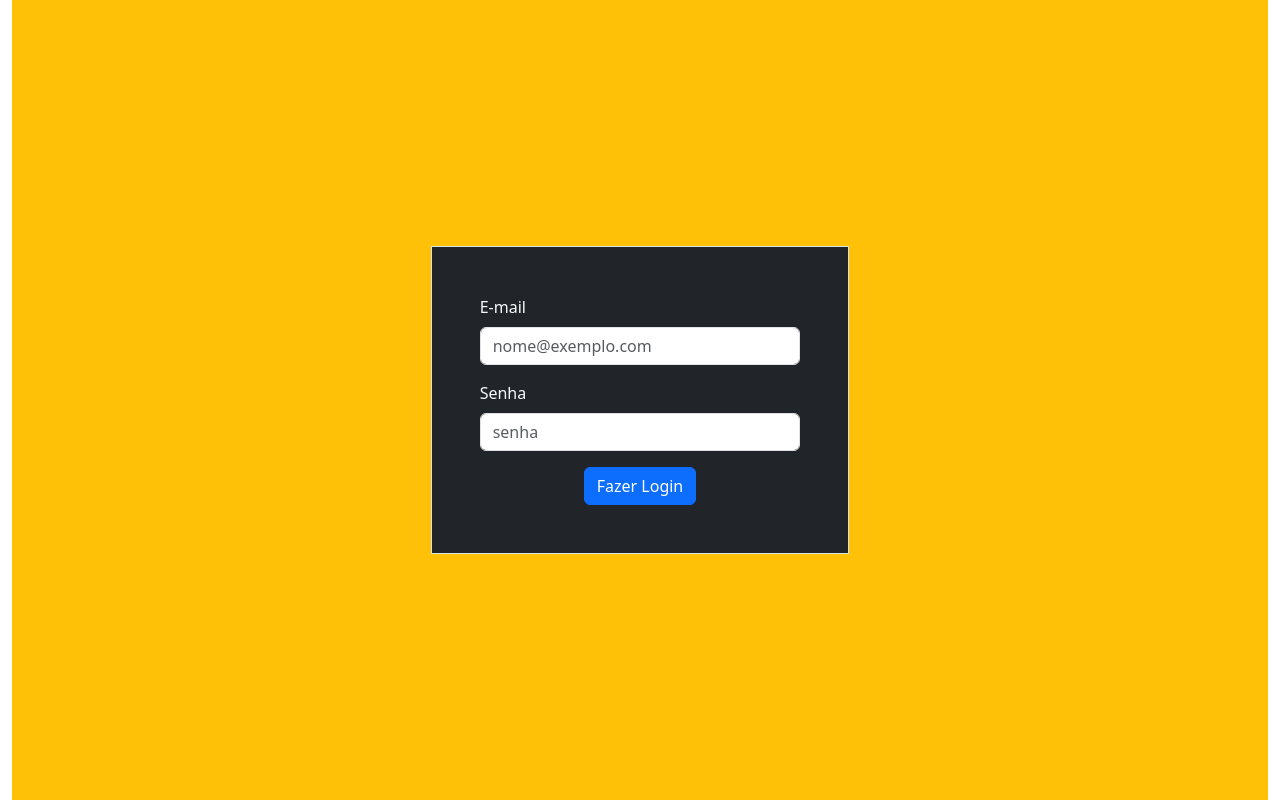
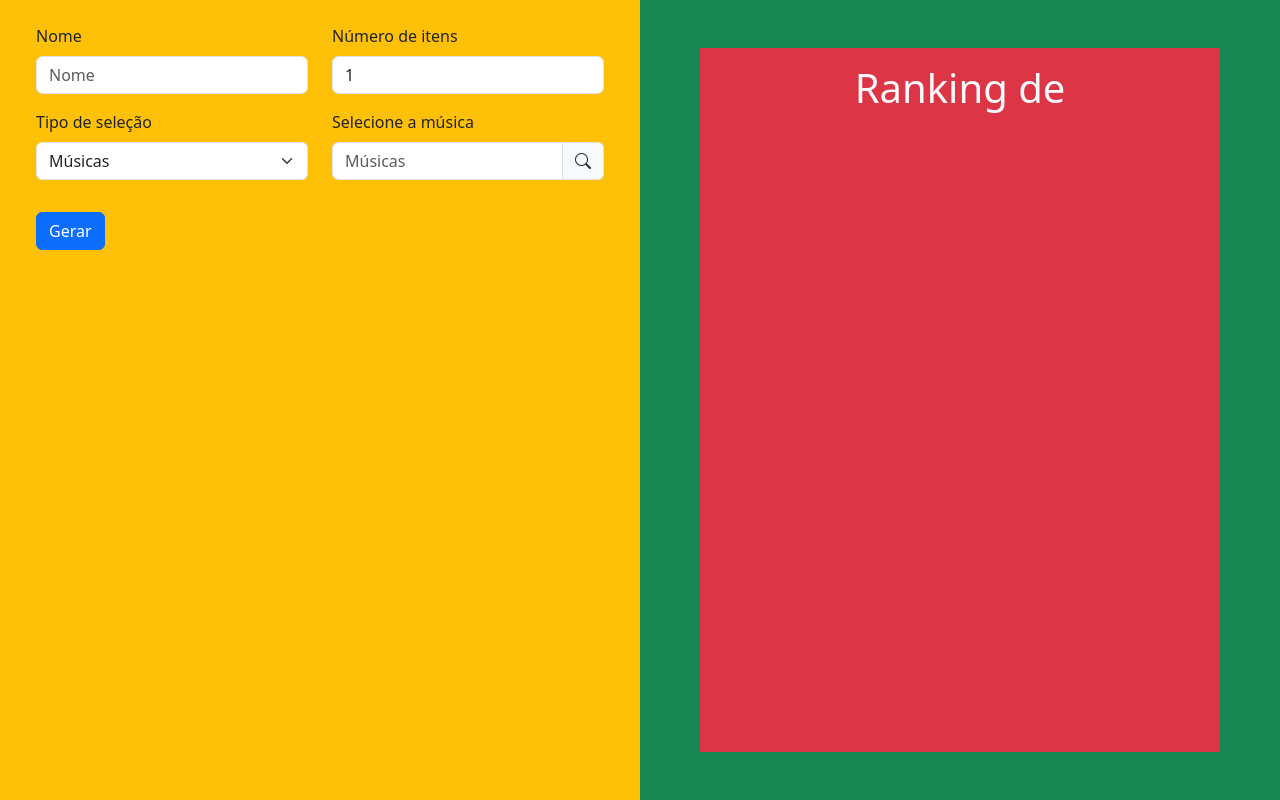
Before and after one commit to adriyear99/rankify, an Angular app: page / in a window 1280 px wide. Built offline with nearby package versions, Linux system fonts and the light colour scheme.

Commit message:
Configuração inicial API last fm

```diff
--- a/package.json
+++ b/package.json
@@ -3,7 +3,7 @@
   "version": "0.0.0",
   "scripts": {
     "ng": "ng",
-    "start": "ng serve",
+    "start": "ng serve --port 4200 -o",
     "build": "ng build",
     "watch": "ng build --watch --configuration development",
     "test": "ng test"
--- a/src/app/app-routing.module.ts
+++ b/src/app/app-routing.module.ts
@@ -4,8 +4,8 @@ import { LoginComponent } from './pages/login/login.component';
 import { MenuComponent } from './pages/menu/menu.component';
 
 const routes: Routes = [
-  { path: '', component: LoginComponent},
-  { path: 'menu', component: MenuComponent}
+  { path: 'login', component: LoginComponent},
+  { path: '', component: MenuComponent}
 ];
 
 @NgModule({
--- a/src/app/app.module.ts
+++ b/src/app/app.module.ts
@@ -9,6 +9,7 @@ import { LoginComponent } from './pages/login/login.component';
 import {HttpClientModule} from '@angular/common/http';
 import { FormsModule } from '@angular/forms';
 import { MenuComponent } from './pages/menu/menu.component';
+import { CommonModule } from '@angular/common';
 
 @NgModule({
   declarations: [
@@ -22,7 +23,8 @@ import { MenuComponent } from './pages/menu/menu.component';
     BrowserModule,
     HttpClientModule,
     AppRoutingModule,
-    FormsModule
+    FormsModule,
+    CommonModule
   ],
   providers: [],
   bootstrap: [AppComponent]
--- a/src/app/pages/login/login.component.ts
+++ b/src/app/pages/login/login.component.ts
@@ -2,6 +2,7 @@ import { Component, OnInit } from '@angular/core';
 import { Usuario } from 'src/app/models/usuario';
 import { LoginService } from 'src/app/services/login.service';
 import { Router } from '@angular/router';
+import { LastFmService } from 'src/app/services/last-fm.service';
 
 @Component({
   selector: 'app-login',
@@ -10,8 +11,14 @@ import { Router } from '@angular/router';
 })
 export class LoginComponent implements OnInit {
 
+  token: string = '';
+
+  apiKey: string = '5f8eea4329c344c4a028ca6a965d3ef7';
+  urlBase: string = 'localhost:4200';
+
   constructor(
     private loginService: LoginService,
+    private lastFmService: LastFmService,
     private router: Router
   ) {}
 
@@ -25,17 +32,16 @@ export class LoginComponent implements OnInit {
 
   logar() {
     console.log(this.login);
-
     this.router.navigate(['/menu']);
-
-    // this.loginService.logar(this.login).subscribe(
-    //   (data) => {
-    //     console.log(data);
-    //   },
-    //   (error) => {
-    //     console.log(error);
-    //   }
-    // )
+    this.lastFmService.autorizar().subscribe({
+      next: (data) => {
+        console.log(data);
+        // this.token = data;
+      },
+      error: (error) => {
+        console.log(error);
+      }
+    });
   }
 
 }
--- a/src/app/pages/menu/menu.component.html
+++ b/src/app/pages/menu/menu.component.html
@@ -1 +1,74 @@
-<p>menu works!</p>
+<div class="row vh-100">
+    <div class="col-12 col-md-6 bg-warning">
+        <div class="vh-100 p-4">
+            <form>
+                <div class="row">
+                    <div class="col-12 col-md-6 mb-3">
+                        <label for="nome" class="form-label">Nome</label>
+                        <input type="text" class="form-control" id="nome" name="nome" placeholder="Nome" [(ngModel)]="nome">
+                    </div>
+                    <div class="col-12 col-md-6 mb-3">
+                        <label for="numeroItens" class="form-label">Número de itens</label>
+                        <input type="number" class="form-control" id="numeroItens" name="numeroItens" placeholder="Itens" min="1" max="10" [(ngModel)]="numeroItens" (ngModelChange)="checkNumberLimit()">
+                    </div>
+                    <div class="col-12 col-md-6 mb-3">
+                        <label for="select" class="form-label">Tipo de seleção</label>
+                        <select class="form-select" id="select" name="select" [(ngModel)]="categoriaSelecionada" (ngModelChange)="checkCategoria()">
+                            <option [ngValue]=0 selected hidden>Músicas</option>
+                            <option *ngFor="let cat of categorias" [ngValue]="cat.id">
+                                {{cat.nome}}
+                            </option>
+                        </select>
+                    </div>
+                    <div class="col-12 col-md-6 mb-3">
+                        <label for="busca" class="form-label">
+                            Selecione {{genero}}{{numero}} {{categoria}}{{numero}}
+                        </label>
+                        <div class="input-group mb-3">
+                            <input id="busca" name="busca" type="text" class="form-control" placeholder="{{format(categoria)}}" [(ngModel)]="stringBusca">
+                            <span class="input-group-text" (click)="buscar()" data-bs-toggle="modal" data-bs-target="#modal">
+                                <i class="bi bi-search"></i>
+                            </span>
+                        </div>
+                    </div>
+                    <div class="col-12 col-md-6">
+                        <button type="button" class="btn btn-primary" (click)="gerarTemplate()">
+                            Gerar
+                        </button>
+                    </div>
+                </div>
+            </form>
+        </div>
+    </div>
+    <div class="col-12 col-md-6 bg-success">
+        <div class="p-5 h-100 d-flex align-items-center justify-content-center">
+            <div class="bg-danger h-100 col-12 p-3 text-light">
+                <h1 class="text-center">Ranking de {{nome}}</h1>
+                <!-- <ul>
+                    <li *ngFor="let item of lista" class="mb-3">{{item.nome}}</li>
+                </ul> -->
+            </div>
+        </div>
+    </div>
+</div>
+
+<div class="modal" tabindex="-1" id="modal">
+    <div class="modal-dialog">
+        <div class="modal-content">
+            <div class="modal-header">
+                <h5 class="modal-title">Search for tracks</h5>
+                <button type="button" class="btn-close" data-bs-dismiss="modal" aria-label="Close"></button>
+            </div>
+            <div class="modal-body">
+                <p *ngIf="resultados.length == 0; else showResults">No results</p>
+                <ng-template #showResults>
+                    <p *ngFor="let res of resultados">{{res.artist}} - {{res.name}}</p>
+                </ng-template>
+            </div>
+            <div class="modal-footer">
+                <button type="button" class="btn btn-secondary" data-bs-dismiss="modal">Close</button>
+                <button type="button" class="btn btn-primary">Search</button>
+            </div>
+        </div>
+    </div>
+</div>
--- a/src/app/pages/menu/menu.component.ts
+++ b/src/app/pages/menu/menu.component.ts
@@ -1,4 +1,5 @@
 import { Component, OnInit } from '@angular/core';
+import { LastFmService } from 'src/app/services/last-fm.service';
 
 @Component({
   selector: 'app-menu',
@@ -7,9 +8,126 @@ import { Component, OnInit } from '@angular/core';
 })
 export class MenuComponent implements OnInit {
 
-  constructor() { }
+  categorias: any = [
+    {id: 1, nome: 'Músicas'},
+    {id: 2, nome: 'Álbuns'},
+    {id: 3, nome: 'Artistas'}
+  ];
+
+  nome: string = '';
+  numeroItens: number = 1;
+  categoriaSelecionada: number = 0;
+  categoria: string = 'música';
+  genero: string = 'a';
+  numero: string = '';
+  stringBusca: string = '';
+  resultados: any[] = [];
+
+  lista: any[] = [];
+
+  constructor(private lastFmService: LastFmService) { }
 
   ngOnInit(): void {
   }
 
+  checkNumberLimit() {
+    if(this.numeroItens < 1) {
+      this.numeroItens = 1;
+    } else if(this.numeroItens == 1) {
+      if(this.categoriaSelecionada == 2) {
+        this.categoria = 'álbum';
+      }
+      this.numero = ''
+    } else if(this.numeroItens > 1 && this.numeroItens <= 10) {
+      if(this.categoriaSelecionada == 2) {
+        this.categoria = 'álbun';
+      }
+      this.numero = 's';
+    } else {
+      this.numeroItens = 10;
+    }
+  }
+
+  checkCategoria() {
+    switch(this.categoriaSelecionada) {
+      case 1:
+        this.genero = 'a';
+        this.categoria = 'música';
+        break
+      case 2:
+        this.genero = 'o';
+        this.categoria = this.numeroItens == 1 ? 'álbum' : 'álbun';
+        break
+      case 3:
+        this.genero = 'o';
+        this.categoria = 'artista';
+        break
+      default:
+        this.categoria = 'música'
+    }
+  }
+
+  gerarTemplate() {
+    this.lista = new Array(this.numeroItens);
+  }
+
+  format(text: string) {
+    if(text == 'álbum') {
+      text = 'álbun';
+    }
+    return text.charAt(0).toUpperCase() + text.slice(1) + 's';
+  }
+
+  buscar() {
+    switch(this.categoriaSelecionada) {
+      case 1:
+        this.getSongs();
+        break
+      case 2:
+        this.getAlbums();
+        break
+      case 3:
+        this.getArtists();
+        break
+      default:
+        this.getSongs();
+    }
+  }
+
+  getSongs() {
+    this.lastFmService.buscarMusicas(this.stringBusca).subscribe({
+      next: (data: any) => {
+        this.resultados = data.results.trackmatches.track;
+        console.log(this.resultados);
+      },
+      error: (error) => {
+        console.log(error);
+      }
+    })
+  }
+
+  getAlbums() {
+    this.lastFmService.buscarAlbuns(this.stringBusca).subscribe({
+      next: (data: any) => {
+        this.resultados = data.results.albummatches.album;
+        console.log(this.resultados);
+      },
+      error: (error) => {
+        console.log(error);
+      }
+    })
+  }
+
+  getArtists() {
+    this.lastFmService.buscarArtistas(this.stringBusca).subscribe({
+      next: (data: any) => {
+        this.resultados = data.results.artistmatches.artist;
+        console.log(this.resultados);
+      },
+      error: (error) => {
+        console.log(error);
+      }
+    })
+  }
+
 }
--- /dev/null
+++ b/src/app/services/last-fm.service.ts
@@ -0,0 +1,57 @@
+import { HttpClient, HttpParams } from "@angular/common/http";
+import { Injectable } from "@angular/core";
+import * as shared from "./shared.service";
+
+@Injectable({providedIn: 'root'})
+export class LastFmService {
+
+    apiKey: string = '5f8eea4329c344c4a028ca6a965d3ef7';
+    urlBase: string = 'localhost:4200';
+    urlBaseLastFm: string = 'https://ws.audioscrobbler.com/2.0';
+
+    constructor(
+        private http: HttpClient
+    ) {}
+
+    autorizar() {
+        return this.http.get(`http://www.last.fm/api/auth/?api_key=${this.apiKey}=${this.urlBase}`);
+    }
+
+    buscarMusicas(stringBusca: string) {
+        const params = new HttpParams({
+            fromObject: {
+                method: 'track.search',
+                api_key: this.apiKey,
+                track: stringBusca,
+                // artist: stringBusca,
+                format: 'json'
+            }
+        })
+        return this.http.get(`${this.urlBaseLastFm}`, {params});
+    }
+
+    buscarAlbuns(stringBusca: string) {
+        const params = new HttpParams({
+            fromObject: {
+                method: 'album.search',
+                api_key: this.apiKey,
+                album: stringBusca,
+                format: 'json'
+            }
+        })
+        return this.http.get(`${this.urlBaseLastFm}`, {params});
+    }
+
+    buscarArtistas(stringBusca: string) {
+        const params = new HttpParams({
+            fromObject: {
+                method: 'artist.search',
+                api_key: this.apiKey,
+                artist: stringBusca,
+                format: 'json'
+            }
+        })
+        return this.http.get(`${this.urlBaseLastFm}`, {params});
+    }
+
+}
--- a/src/index.html
+++ b/src/index.html
@@ -2,16 +2,12 @@
 <html lang="pt-BR">
   <head>
     <meta charset="utf-8" />
-    <title>Bandas</title>
+    <title>Music Ranking</title>
     <base href="/" />
     <meta name="viewport" content="width=device-width, initial-scale=1" />
     <link rel="icon" type="image/x-icon" href="favicon.ico" />
-    <link
-      href="https://cdn.jsdelivr.net/npm/bootstrap@5.3.3/dist/css/bootstrap.min.css"
-      rel="stylesheet"
-      integrity="sha384-QWTKZyjpPEjISv5WaRU9OFeRpok6YctnYmDr5pNlyT2bRjXh0JMhjY6hW+ALEwIH"
-      crossorigin="anonymous"
-    />
+    <link href="https://cdn.jsdelivr.net/npm/bootstrap@5.3.3/dist/css/bootstrap.min.css" rel="stylesheet" integrity="sha384-QWTKZyjpPEjISv5WaRU9OFeRpok6YctnYmDr5pNlyT2bRjXh0JMhjY6hW+ALEwIH" crossorigin="anonymous"/>
+    <link rel="stylesheet" href="https://cdn.jsdelivr.net/npm/bootstrap-icons@1.11.3/font/bootstrap-icons.min.css">
   </head>
   <body>
     <app-root></app-root>
```
Also changed, not shown: src/app/services/shared.service.ts (added, +9 -0 lines).
